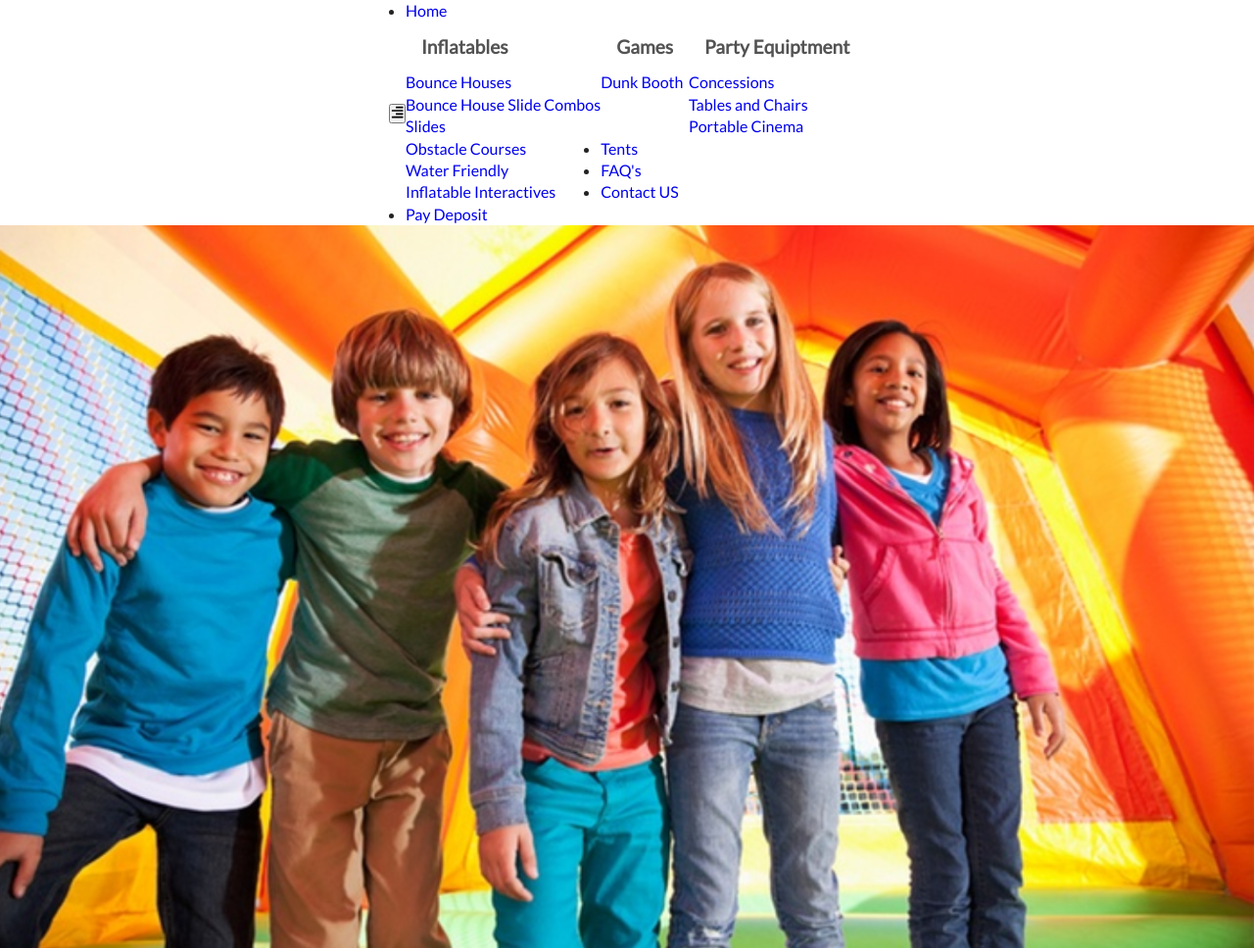
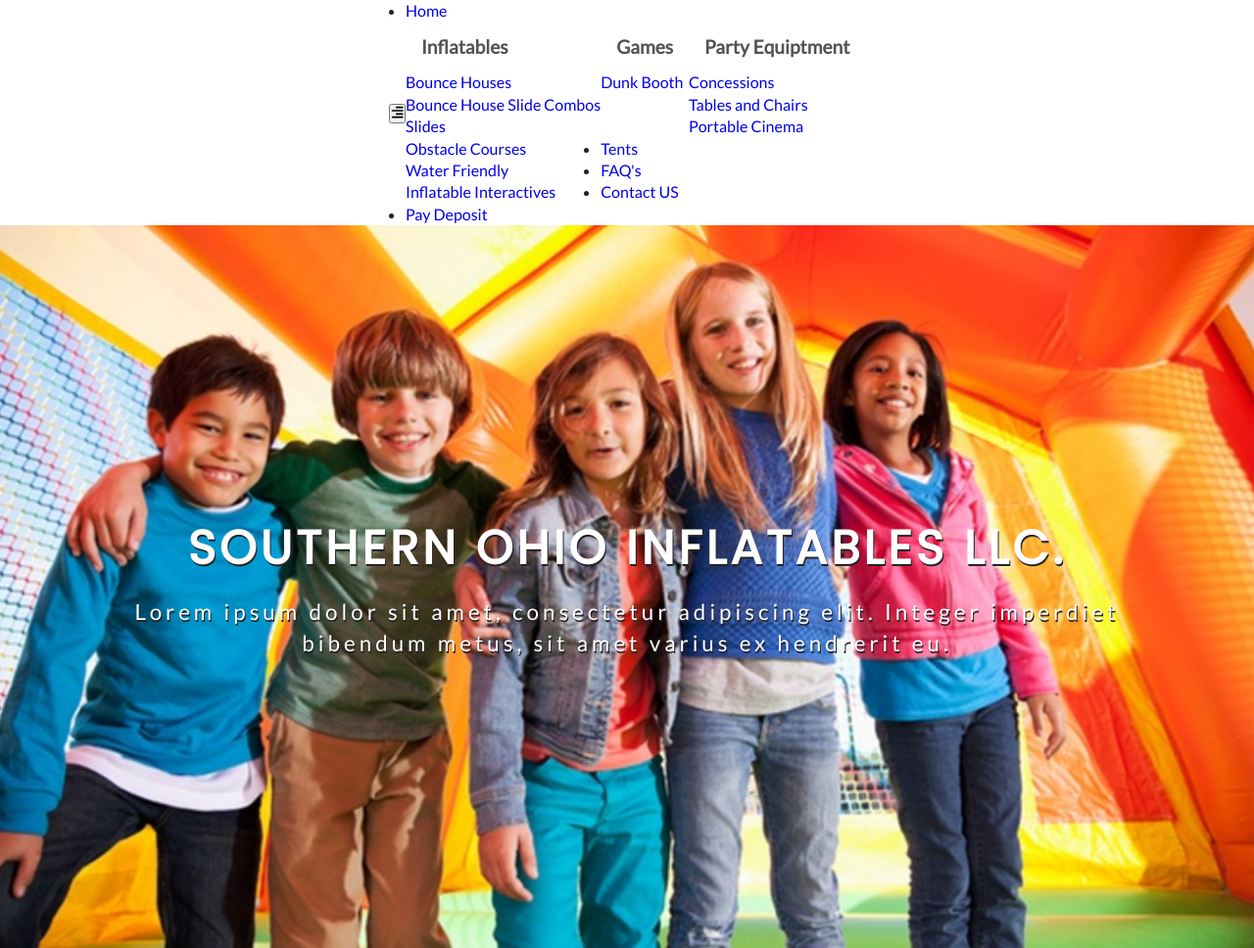
Before and after one commit to mayashley/southern-ohio-inflatables, a Gatsby site: page / in a window 1280 px wide. Shown: the top 968 px of the page at 98% size. Built offline with nearby package versions, Linux system fonts and the light colour scheme; Gatsby itself is replaced by a stand-in of ours.

Commit message:
created new component for banner

```diff
--- /dev/null
+++ b/src/components/Banner.js
@@ -0,0 +1,13 @@
+import React from 'react'
+import styles from '../css/banner.module.css'
+
+ const Banner = ({title, info, children}) => {
+    return (
+        <div className={styles.banner}>
+           <h1>{title}</h1>
+           <p>{info}</p>
+           {children}
+        </div>
+    )
+}
+export default Banner
--- /dev/null
+++ b/src/css/banner.module.css
@@ -0,0 +1,37 @@
+.banner{
+    text-align:center;
+    letter-spacing: var(--mainSpacing);
+    color: var(--mainWhite);
+    text-shadow: 1px 2px rgb(36, 36, 36);
+}
+
+.banner h1{
+    font-size: 1.7rem;
+    text-transform: uppercase;
+    margin-bottom: 1rem;
+    padding: 0 1rem;
+    letter-spacing: 4px;
+}
+.banner p{
+    font-size: 1rem;
+    width: 80%;
+    margin: 0 auto;
+    /* margin-bottom: 2rem; */
+}
+
+@media screen and (min-width: 768px) {
+    .banner h1 {
+      font-size: 2.4rem;
+    }
+    .banner p {
+      font-size: 1.2rem;
+    }
+  }
+  @media screen and (min-width: 1280px) {
+    .banner h1 {
+      font-size: 3rem;
+    }
+    .banner p {
+        font-size: 1.4rem;
+      }
+  }
--- a/src/pages/index.js
+++ b/src/pages/index.js
@@ -1,9 +1,15 @@
 import React from "react"
-import Layout from '../components/Layout'
-import Hero from '../components/Hero'
+import Layout from "../components/Layout"
+import Hero from "../components/Hero"
+import Banner from "../components/Banner"
 
 export default () => (
-    <Layout>
-        <Hero/>
-    </Layout>
+  <Layout>
+    <Hero>
+      <Banner
+        title="Southern Ohio Inflatables LLC."
+        info="Lorem ipsum dolor sit amet, consectetur adipiscing elit. Integer imperdiet bibendum metus, sit amet varius ex hendrerit eu."
+      />
+    </Hero>
+  </Layout>
 )
```
